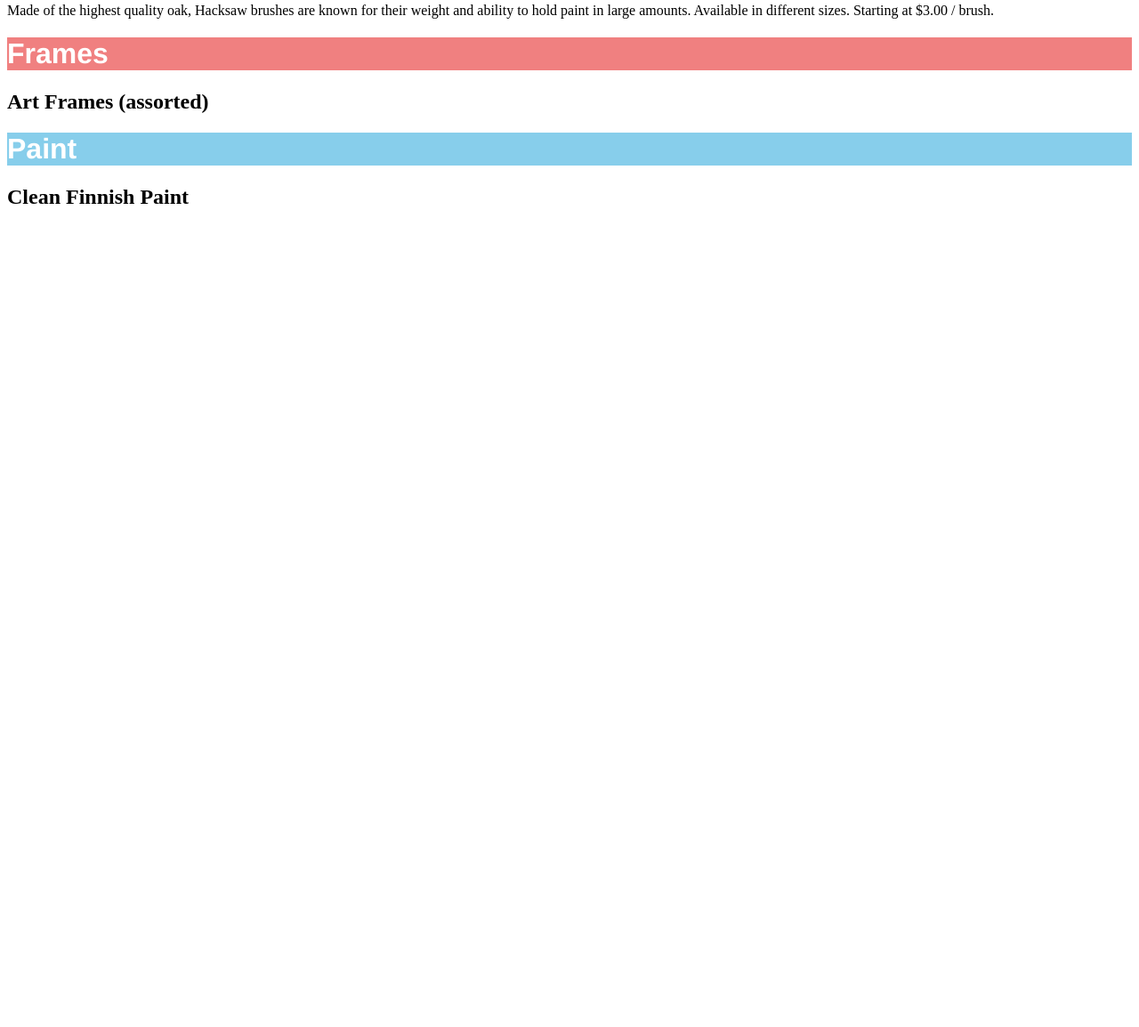
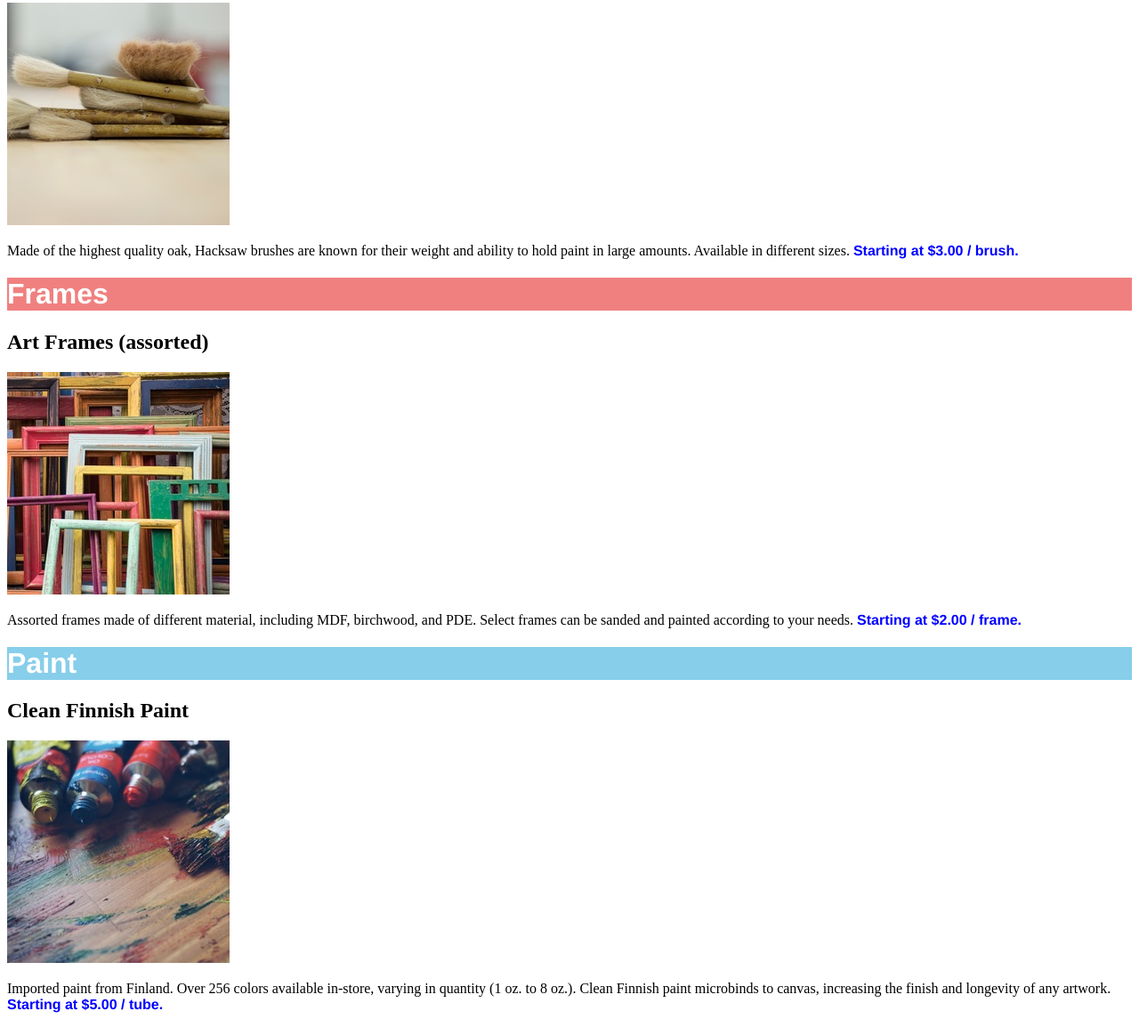
Before and after one commit to Patches72790/Dasmoto-s-Arts-and-Crafts-Codecademy-, a plain HTML site: page index.html in a window 1280 px wide. Shown: the part 247-1401 px from the top of the page at 89% size. Before the commit the page ends 800 px from the top, so only its background shows below. Drawn offline with Linux system fonts and the light colour scheme.

Commit message:
finished project

```diff
--- a/index.html
+++ b/index.html
@@ -9,15 +9,26 @@
   <body>
     <h1 class="Brushes">Brushes</h1>
       <h2>Hacksaw Brushes</h2>
+        <img src="Images/hacksaw.jpeg" alt="brushes photo">
         <p>Made of the highest quality oak, Hacksaw brushes are known
           for their weight and ability to hold paint in large amounts.
-          Available in different sizes. Starting at $3.00 / brush.</p>
+          Available in different sizes. <strong>Starting at $3.00 / brush.</strong></p>
 
     <h1 class="Frames">Frames</h1>
       <h2>Art Frames (assorted)</h2>
+        <img src="Images/frames.jpeg" alt="frames photo">
+        <p>Assorted frames made of different material, including MDF, birchwood,
+           and PDE. Select frames can be sanded and painted according to your
+           needs. <strong>Starting at $2.00 / frame.</strong></p>
+
 
     <h1 class="Paint">Paint</h1>
       <h2>Clean Finnish Paint</h2>
+        <img src="Images/finnish.jpeg" alt="paint photo">
+        <p>Imported paint from Finland. Over 256 colors available in-store,
+          varying in quantity (1 oz. to 8 oz.). Clean Finnish paint microbinds
+          to canvas, increasing the finish and longevity of any artwork.
+          <strong>Starting at $5.00 / tube.</strong></p>
 
   </body>
 </html>
--- a/style.css
+++ b/style.css
@@ -22,7 +22,11 @@ h1.Brushes {
   background-color: mediumspringgreen;
 }
 
-
+strong {
+  font-weight: bold;
+  font-family: Helvetica;
+  color: blue;
+}
 
 header {
   font-size: 100px;
```
